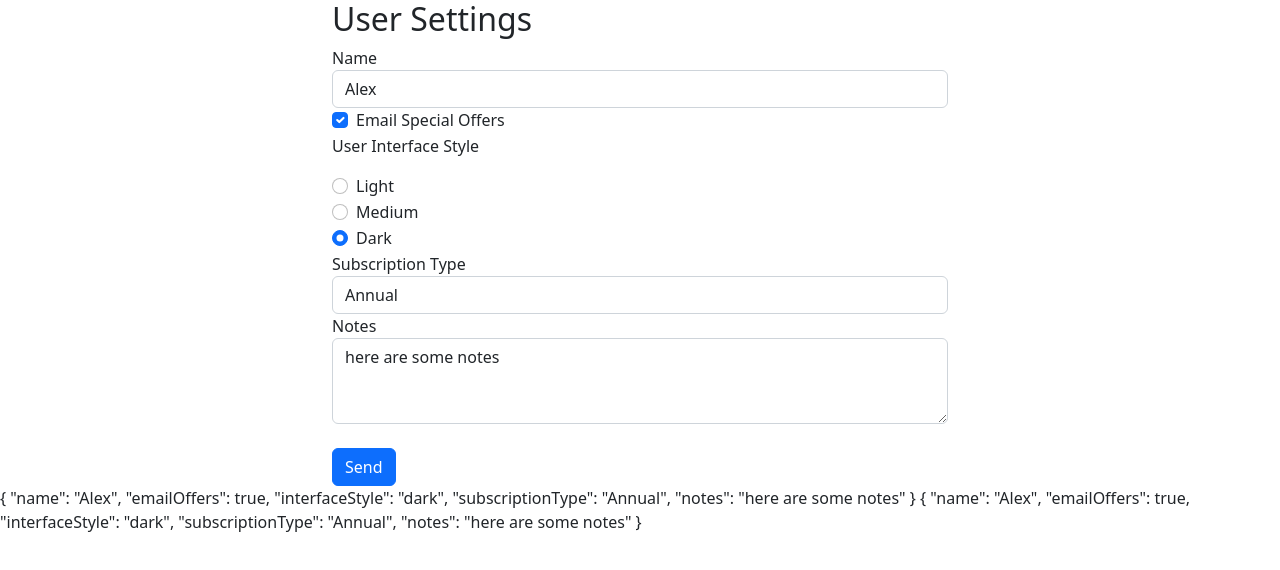
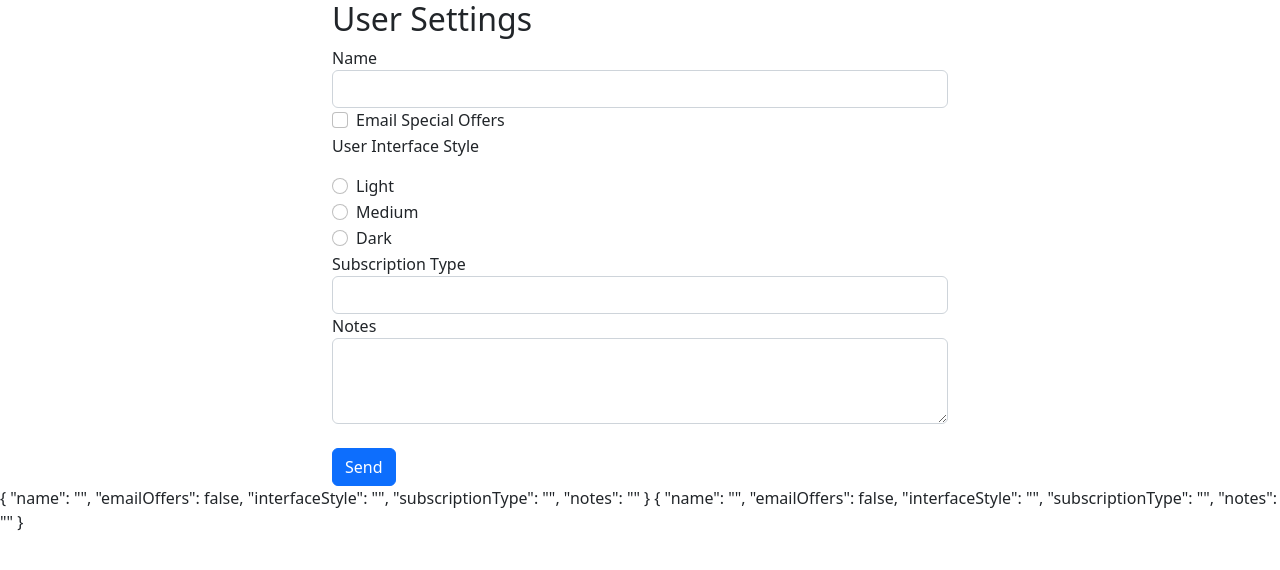
Before and after one commit to alexlamb10/angular-forms, an Angular app: page / in a window 1280 px wide. Shown: the top 570 px of the page. Built offline with nearby package versions, Linux system fonts and the light colour scheme.

Commit message:
added signs of an error on the form

```diff
--- a/src/app/user-settings-form/user-settings-form.component.css
+++ b/src/app/user-settings-form/user-settings-form.component.css
@@ -0,0 +1,3 @@
+.ng-invalid:not(form).ng-touched {
+    border: 1px solid red;
+}
--- a/src/app/user-settings-form/user-settings-form.component.html
+++ b/src/app/user-settings-form/user-settings-form.component.html
@@ -5,7 +5,11 @@
 
       <div class="form-group">
         <label for="name">Name</label>
-        <input id="name" name="name" class="form-control" [(ngModel)]="userSettings.name"/>
+        <input id="name" name="name" class="form-control" [(ngModel)]="userSettings.name" required #nameField="ngModel"/>
+        <div [hidden]="nameField.valid || nameField.untouched"
+          class="alert alert-danger">
+          Enter a name
+        </div>
       </div>
 
       <div class="form-check form-group">
@@ -61,5 +65,5 @@
   </div>
 
 
-  {{userSettings | json}}
+  {{userSettings | json }}
   {{originalUserSettings | json}}
--- a/src/app/user-settings-form/user-settings-form.component.ts
+++ b/src/app/user-settings-form/user-settings-form.component.ts
@@ -9,11 +9,11 @@ import { Component, OnInit } from '@angular/core';
 export class UserSettingsFormComponent implements OnInit {
 
   originalUserSettings: UserSettings = {
-    name: 'Alex',
-    emailOffers: true,
-    interfaceStyle: "dark",
-    subscriptionType: "Annual",
-    notes: "here are some notes"
+    name: '',
+    emailOffers: false,
+    interfaceStyle: "",
+    subscriptionType: "",
+    notes: ""
   }
 
   userSettings:UserSettings = {...this.originalUserSettings};
```
